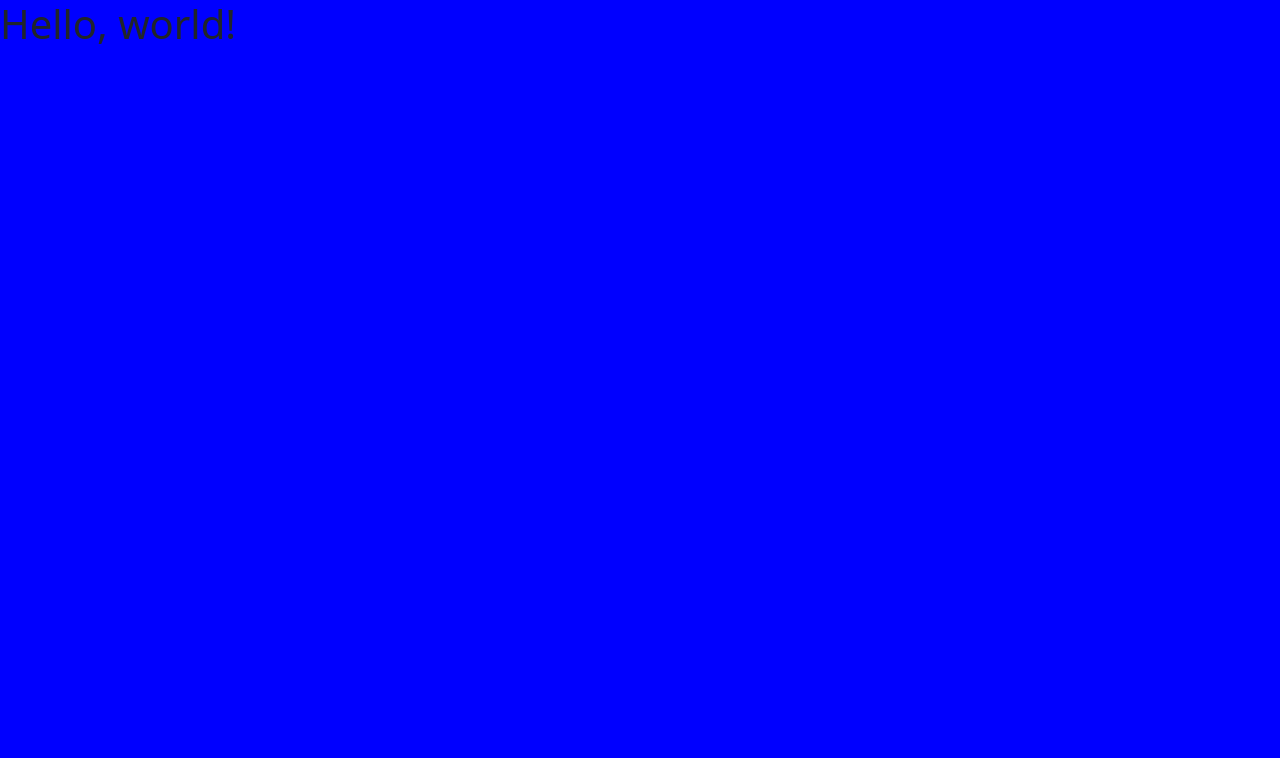
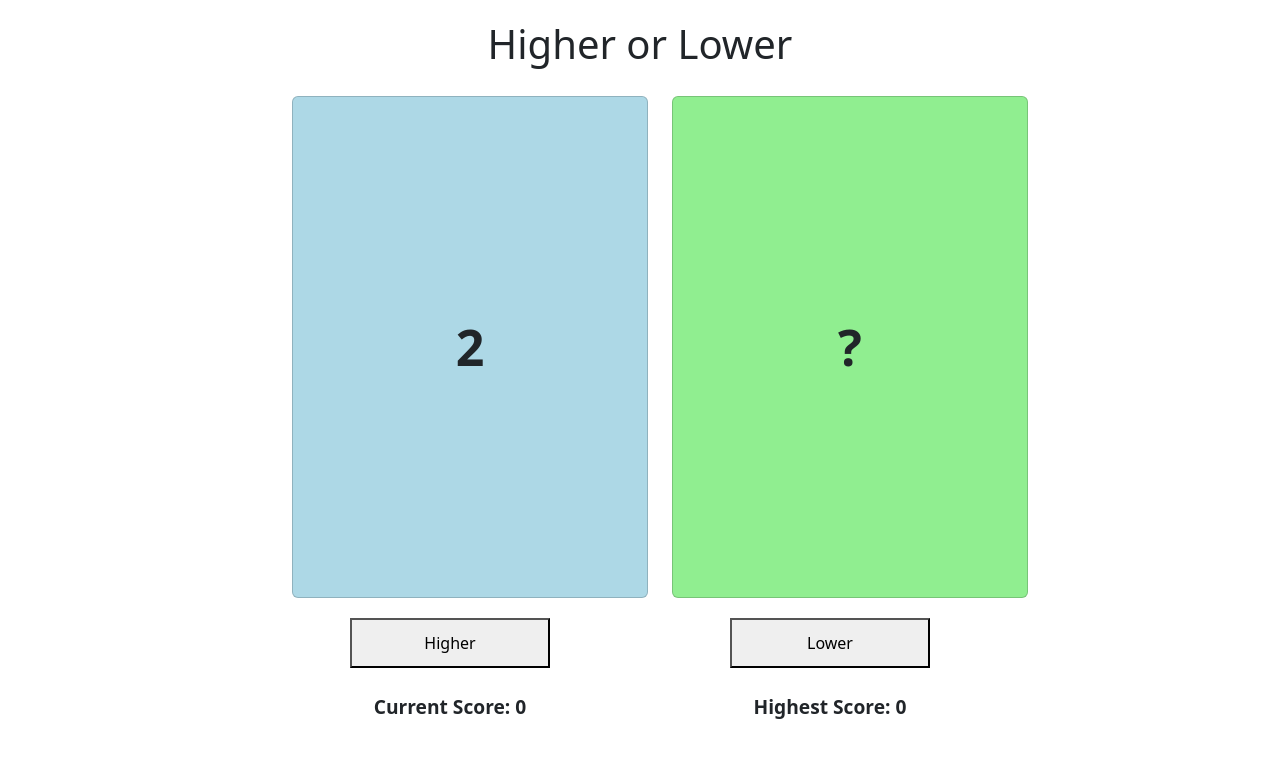
Before and after one commit to MFS4711/higher-or-lower-game, a plain HTML site: page index.html in a window 1280 px wide. Drawn offline with nearby package versions, Linux system fonts and the light colour scheme.

Commit message:
Add basic html structure and css styling

```diff
--- a/assets/styles/style.css
+++ b/assets/styles/style.css
@@ -1,3 +1,43 @@
 body {
-    background-color: blue;
+    text-align: center;
 }
+
+#page-heading {
+    margin-top: 20px;
+}
+
+.card {
+    width: 100%;
+    margin: 20px;
+}
+
+.card-body {
+    height: 500px;
+    display: flex;
+    align-items: center;
+    justify-content: center;
+}
+
+#player-card {
+    background-color: lightblue;
+}
+
+#computer-card {
+    background-color: lightgreen;
+}
+
+#player-number, #computer-number {
+    font-size: 50px;
+    font-weight: bold;
+}
+
+button {
+    height: 50px;
+    width: 200px;
+}
+
+p {
+    margin: 25px auto;
+    font-size: 1.2rem;
+    font-weight: bold;
+}
--- a/index.html
+++ b/index.html
@@ -23,7 +23,53 @@
 </head>
 
 <body>
-    <h1>Hello, world!</h1>
+    <div class="container">
+        <div class="row">
+            <div class="col-12">
+                <h1 id="page-heading">Higher or Lower</h1>
+            </div>
+        </div>
+
+        <div class="game-area row">
+            <div class="col-12">
+                <div class="row justify-content-center">
+                    <div class="col-4">
+                        <div class="card" id="player-card">
+                            <div class="card-body">
+                                <div id="player-number">
+                                    2
+                                </div>
+                            </div>
+                        </div>
+                    </div>
+                    <div class="col-4">
+                        <div class="card" id="computer-card">
+                            <div class="card-body">
+                                <div id="computer-number">
+                                    ?
+                                </div>
+                            </div>
+                        </div>
+                    </div>
+                </div>
+                <div class="row justify-content-center">
+                    <div class="col-4">
+                        <button type="button" id="higher-button">Higher</button>
+                    </div>
+                    <div class="col-4">
+                        <button type="button" id="lower-button">Lower</button>
+                    </div>
+                </div>
+                <div class="row justify-content-center">
+                    <div class="col-4">
+                        <p>Current Score: <span id="current-score">0</span></p>
+                    </div>
+                    <div class="col-4">
+                        <p>Highest Score: <span id="high-score">0</span></p>
+                    </div>
+                </div>
+            </div>
+        </div>
 
         <!-- Our JS -->
         <script src="assets/js/script.js"></script>
```
Lines whose indentation alone changed are shown as unchanged.
